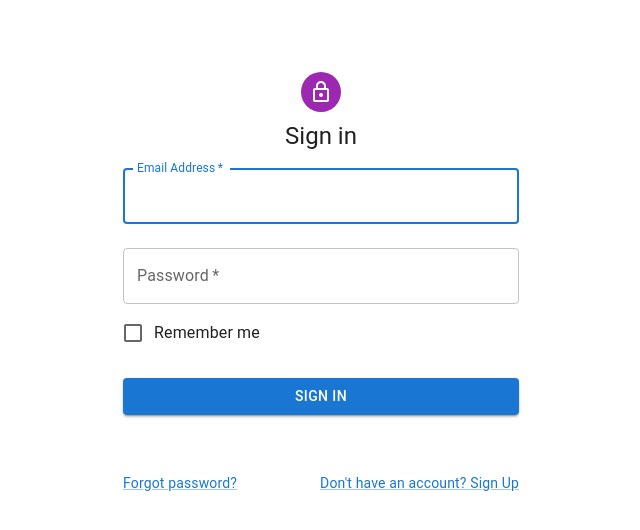
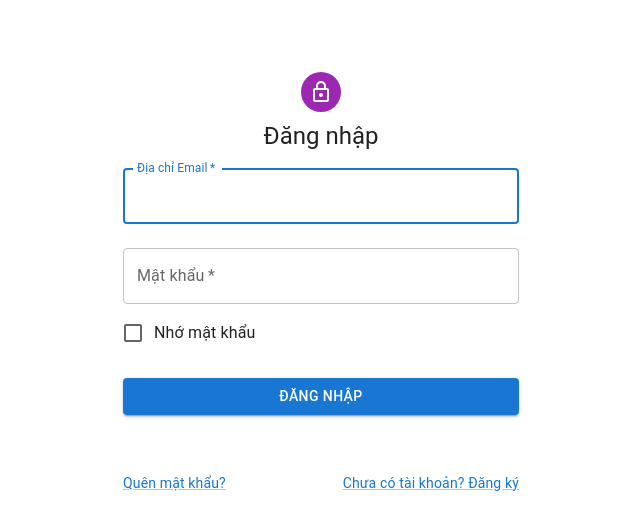
Before and after one commit to TrungBaizen/Social-Network-FE, a React (Create React App) app: page /login in a window 1280 px wide. Shown: the top 530 px of the page, without its empty margins (319-959 px from the left). Built offline with nearby package versions, Linux system fonts and the light colour scheme.

Commit message:
update login

```diff
--- a/src/pages/users/Login/Login.js
+++ b/src/pages/users/Login/Login.js
@@ -27,10 +27,10 @@ const defaultTheme = createTheme();
 
 const validationSchema = Yup.object({
     email: Yup.string()
-        .email('Invalid email address')
-        .required('Required'),
+        .email('Địa chỉ email không hợp lệ')
+        .required('Yêu cầu nhập email'),
     password: Yup.string()
-        .min(6, 'Password must be at least 6 characters')
+        .min(6, 'Mật khẩu phải có ít nhất 6 ký tự')
     // .matches(/[A-Z]/, 'Password must contain an uppercase letter')
     // .matches(/[a-z]/, 'Password must contain a lowercase letter')
     // .matches(/[0-9]/, 'Password must contain a number')
@@ -112,7 +112,7 @@ export default function Login() {
                         <LockOutlinedIcon/>
                     </Avatar>
                     <Typography component="h1" variant="h5">
-                        Sign in
+                        Đăng nhập
                     </Typography>
                     <Formik
                         initialValues={{
@@ -132,7 +132,7 @@ export default function Login() {
                                     fullWidth
                                     id="email"
                                     name="email"
-                                    label="Email Address"
+                                    label="Địa chỉ Email"
                                     autoComplete="email"
                                     autoFocus
                                 />
@@ -143,7 +143,7 @@ export default function Login() {
                                     required
                                     fullWidth
                                     name="password"
-                                    label="Password"
+                                    label="Mật khẩu"
                                     type="password"
                                     id="password"
                                     autoComplete="current-password"
@@ -151,7 +151,7 @@ export default function Login() {
                                 <ErrorMessage name="password" component="div" style={{color: 'red'}}/>
                                 <FormControlLabel
                                     control={<Field as={Checkbox} name="remember" color="primary"/>}
-                                    label="Remember me"
+                                    label="Nhớ mật khẩu"
                                 />
                                 <Button
                                     type="submit"
@@ -160,24 +160,24 @@ export default function Login() {
                                     sx={{mt: 3, mb: 2}}
                                     disabled={isSubmitting}
                                 >
-                                    Sign In
+                                    Đăng Nhập
                                 </Button>
                                 <GoogleLogin
                                     onSuccess={succesOAuth}
                                     onError={() => {
-                                        console.log('Login Failed');
+                                        console.log('Đăng nhập thất bại!');
                                     }}
                                     auto_select={false}
                                 />
                                 <Grid container>
                                     <Grid item xs>
                                         <Link component={RouterLink} to="/forgot-password" variant="body2">
-                                            Forgot password?
+                                            Quên mật khẩu?
                                         </Link>
                                     </Grid>
                                     <Grid item>
                                         <Link component={RouterLink} to="/register" variant="body2">
-                                            {"Don't have an account? Sign Up"}
+                                            {"Chưa có tài khoản? Đăng ký"}
                                         </Link>
                                     </Grid>
                                 </Grid>
```
